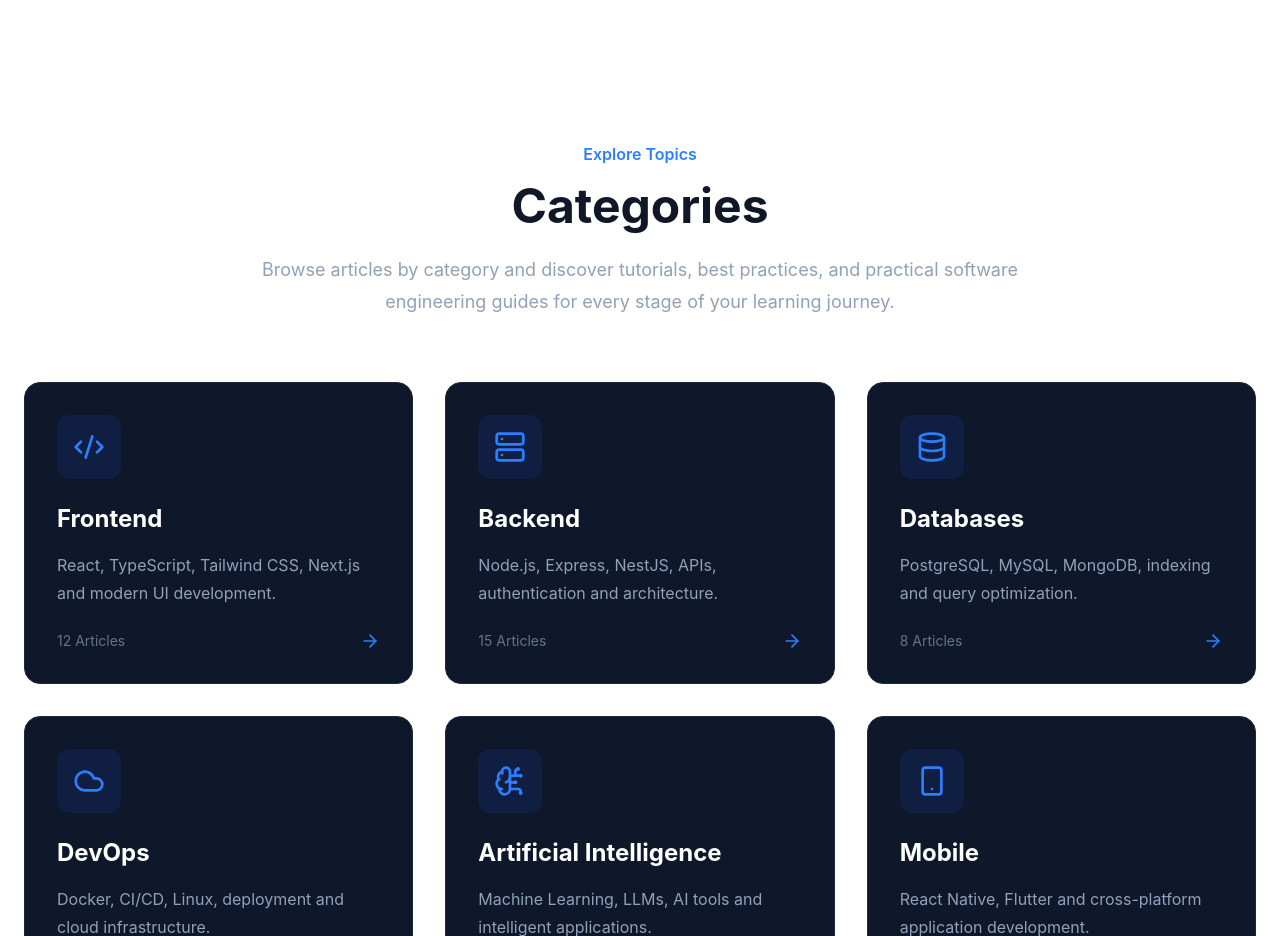
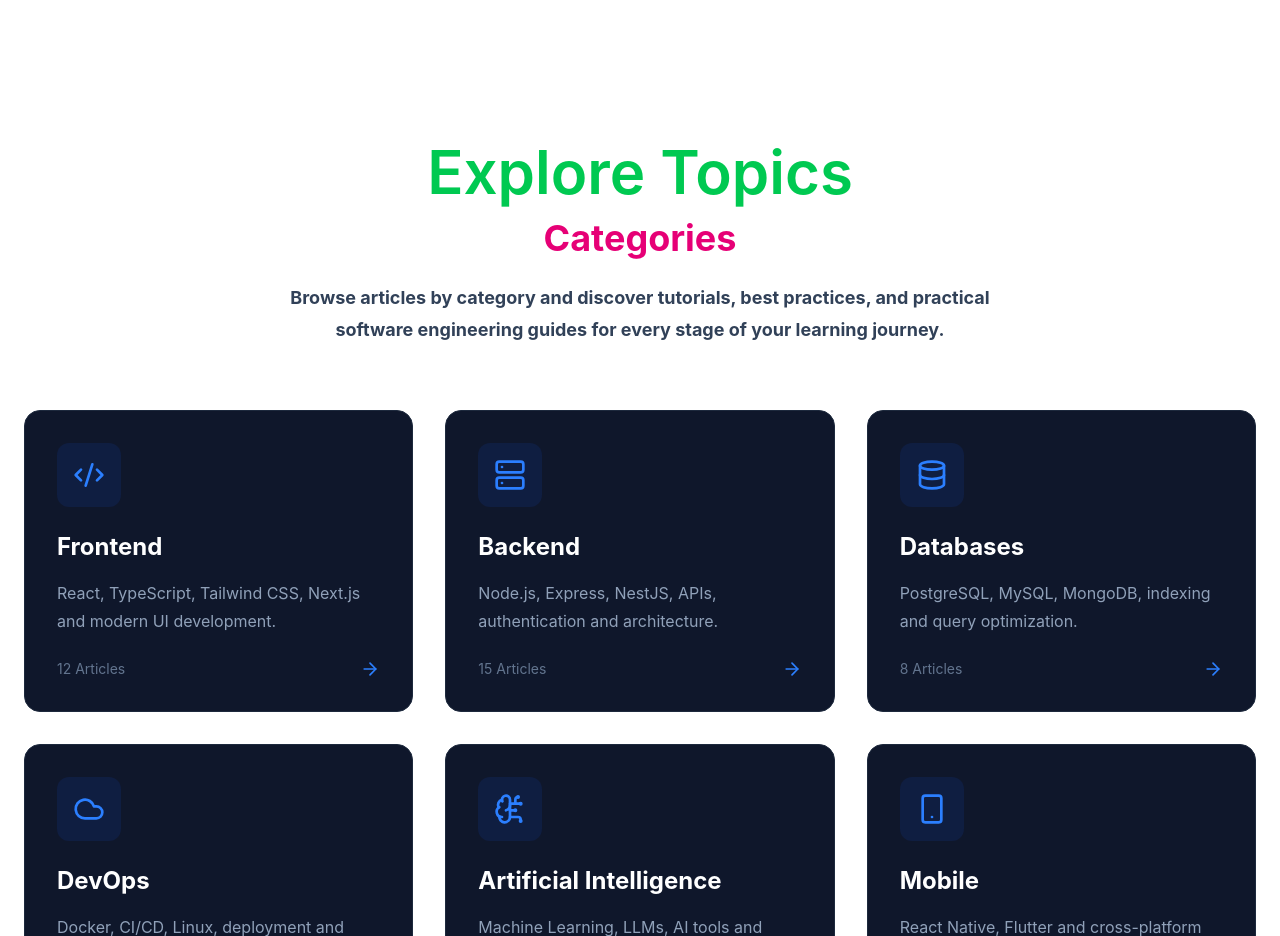
Before and after one commit to system-Barinda/system-barinda-blog, a React (Vite) app: page / in a window 1280 px wide. Shown: the part 2480-3416 px from the top of the page. Built offline with nearby package versions, Linux system fonts and the light colour scheme.

Commit message:
chore:updating categories

```diff
--- a/src/components/Categories.tsx
+++ b/src/components/Categories.tsx
@@ -6,11 +6,13 @@ export default function Categories() {
     <section className="bg-white py-24">
       <div className="mx-auto max-w-7xl px-6">
         <div className="mb-16 text-center">
-          <span className="font-semibold text-blue-500">Explore Topics</span>
+          <span className="text-6xl font-semibold text-green-500">
+            Explore Topics
+          </span>
 
-          <h2 className="mt-4 text-5xl font-bold text-gray-900">Categories</h2>
+          <h2 className="mt-4 text-4xl font-bold text-pink-600">Categories</h2>
 
-          <p className="mx-auto mt-6 max-w-3xl text-lg leading-8 text-slate-400">
+          <p className="mx-auto mt-6 max-w-3xl text-lg leading-8 text-slate-700 font-bold">
             Browse articles by category and discover tutorials, best practices,
             and practical software engineering guides for every stage of your
             learning journey.
```
